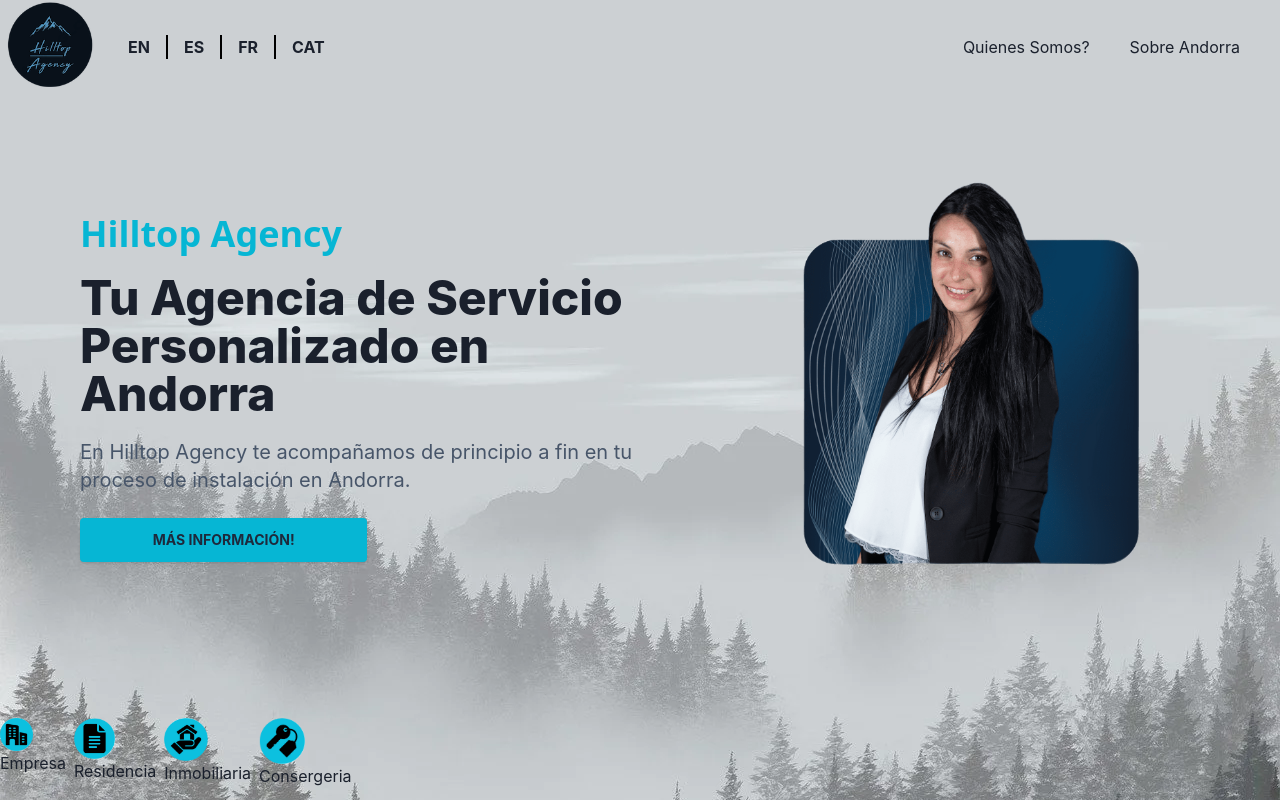
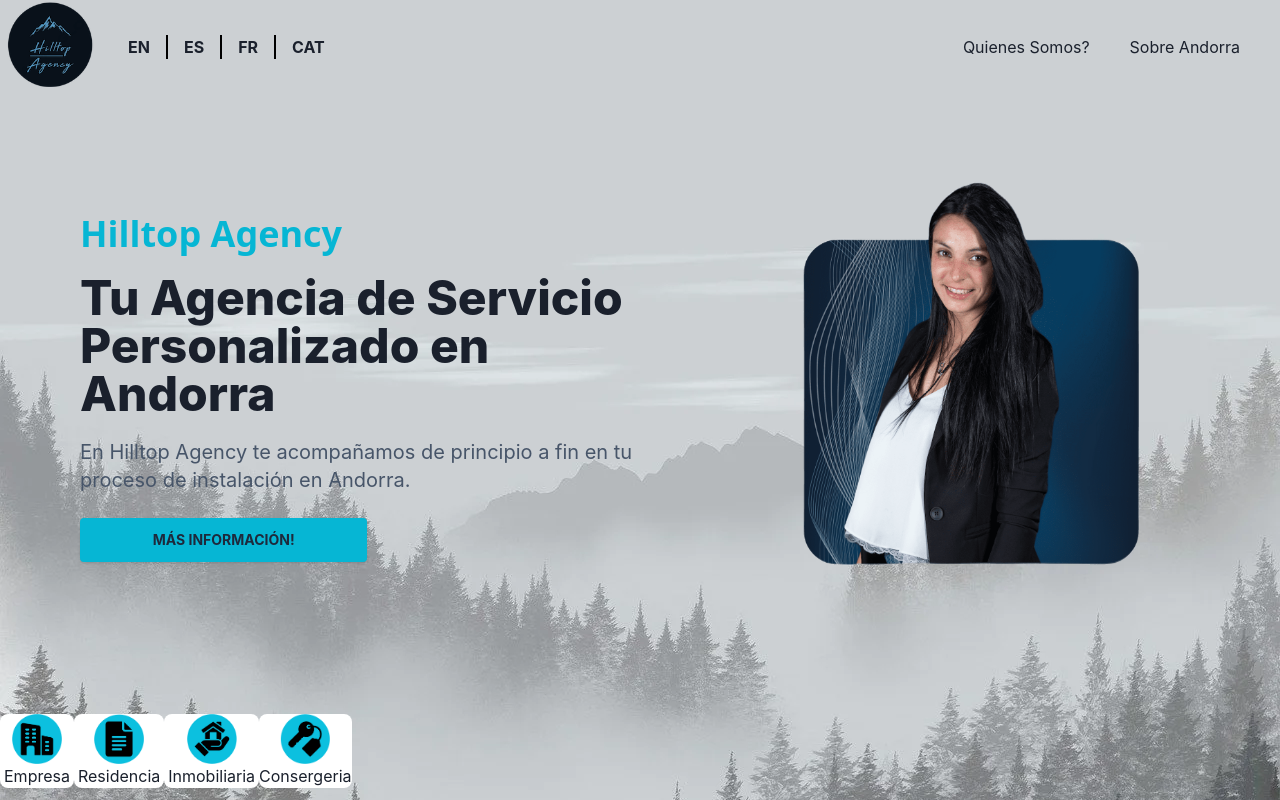
Before and after one commit to Jsendz/lauweb-dev, a React (Vite) app: page / in a window 1280 px wide. Shown: the top 800 px of the page. Built offline with nearby package versions, Linux system fonts and the light colour scheme.

Commit message:
lauweb-dev

```diff
--- a/src/Components/Empresa.jsx
+++ b/src/Components/Empresa.jsx
@@ -6,46 +6,46 @@
   const [t] = useTranslation("global");
 
   return (
-    <div className='h-screen w-full flex flex-col justify-around items-center'>
+    <div className='h-full lg:h-screen w-full flex flex-col justify-around items-center'>
         <div className='max-w-7xl mx-auto flex flex-col' >
           <div className='my-20 '>
             <h3 className='text-6xl font-extrabold my-10'>{t("empresa.titulo")}</h3>
             <p className='text-xl text-left pl-5 font-bold'>{t("empresa.paragrafo")}</p>
           </div>
-            <div className='text-left flex flex-col lg:flex-row lg:flex-wrap justify-around'>
-              <div className='w-[30%] p-5 rounded-lg bg-slate-800 text-white mb-2'>
+            <div className='w-full text-left flex flex-col lg:flex-row lg:flex-wrap justify-around mx-auto lg:mx-0'>
+              <div className='w-[90%] lg:w-[30%] p-5 rounded-lg bg-slate-800 text-white mb-2'>
                 <h4 className='text-2xl font-bold mb-2'>{t("empresa.unotitulo")}</h4>
                 <p>{t("empresa.unoparagrafo")}</p>
               </div>
-              <div className='w-[30%] p-5 rounded-lg bg-slate-800 text-white mb-2'>
+              <div className='w-[90%] lg:w-[30%] p-5 rounded-lg bg-slate-800 text-white mb-2'>
                 <h4 className='text-2xl font-bold mb-2'>{t("empresa.dostitulo")}</h4>
                 <p>{t("empresa.dosparagrafo")}</p>
               </div>
-              <div className='w-[30%] p-5 rounded-lg bg-slate-800 text-white mb-2'>
+              <div className='w-[90%] lg:w-[30%] p-5 rounded-lg bg-slate-800 text-white mb-2'>
                 <h4 className='text-2xl font-bold mb-2'>{t("empresa.trestitulo")}</h4>
                 <p>{t("empresa.tresparagrafo")}</p>
               </div>
-              <div className='w-[30%] p-5 rounded-lg bg-slate-800 text-white mb-2'>
+              <div className='w-[90%] lg:w-[30%] p-5 rounded-lg bg-slate-800 text-white mb-2'>
                 <h4 className='text-2xl font-bold mb-2'>{t("empresa.fortitulo")}</h4>
                 <p>{t("empresa.forparagrafo")}</p>
               </div>
-              <div className='w-[30%] p-5 rounded-lg bg-slate-800 text-white mb-2'>
+              <div className='w-[90%] lg:w-[30%] p-5 rounded-lg bg-slate-800 text-white mb-2'>
                 <h4 className='text-2xl font-bold mb-2'>{t("empresa.cinctitulo")}</h4>
                 <p>{t("empresa.cincparagrafo")}</p>
               </div>
-              <div className='w-[30%] p-5 rounded-lg bg-slate-800 text-white mb-2'>
+              <div className='w-[90%] lg:w-[30%] p-5 rounded-lg bg-slate-800 text-white mb-2'>
                 <h4 className='text-2xl font-bold mb-2'>{t("empresa.sistitulo")}</h4>
                 <p>{t("empresa.sisparagrafo")}</p>
               </div>
-              <div className='w-[30%] p-5 rounded-lg bg-slate-800 text-white mb-2'>
+              <div className='w-[90%] lg:w-[30%] p-5 rounded-lg bg-slate-800 text-white mb-2'>
                 <h4 className='text-2xl font-bold mb-2'>{t("empresa.setitulo")}</h4>
                 <p>{t("empresa.separagrafo")}</p>
               </div>
-              <div className='w-[30%] p-5 rounded-lg bg-slate-800 text-white mb-2'>
+              <div className='w-[90%] lg:w-[30%] p-5 rounded-lg bg-slate-800 text-white mb-2'>
                 <h4 className='text-2xl font-bold mb-2'>{t("empresa.otitulo")}</h4>
                 <p>{t("empresa.oparagrafo")}</p>
               </div>
-              <div className='w-[30%] p-5 rounded-lg bg-slate-800 text-white mb-2'>
+              <div className='w-[90%] lg:w-[30%] p-5 rounded-lg bg-slate-800 text-white mb-2'>
                 <h4 className='text-2xl font-bold mb-2'>{t("empresa.nutitulo")}</h4>
                 <p>{t("empresa.nuparagrafo")}</p>
               </div>
--- a/src/Components/Options2.jsx
+++ b/src/Components/Options2.jsx
@@ -9,29 +9,29 @@
 
   return (
     <div>
-        <div className='w-full mx-auto'>
-            <div className='flex flex-row w-full fixed bottom-3 max-w-xs'>
+        <div className='w-full '>
+            <div className='flex flex-row fixed bottom-3 max-w-xs mx-auto'>
                 <Link>
-                      <div className='mr-2'>
-                          <img src={empresa} alt="company"  className='w-1/2'/>
+                      <div className='mr-2 bg-white rounded-lg w-full flex flex-col justify-around items-center'>
+                          <img src={empresa} alt="company"  className='w-[50px]'/>
                           <h2>{t("inicio.empresa")}</h2>
                       </div>
                 </Link>
                 <Link>
-                      <div className='mr-2'>
-                          <img src={residencia} alt="Residence" className='w-1/2' />
+                      <div className='mr-2 bg-white rounded-lg w-full flex flex-col justify-around items-center'>
+                          <img src={residencia} alt="Residence" className='w-[50px]' />
                           <h2>{t("inicio.residencia")}</h2>
                       </div>
                 </Link>
                 <Link>
-                      <div className='mr-2'>
-                          <img src={immobiliaria} alt="Real Estate"  className='w-1/2'/>
+                      <div className='mr-2 bg-white rounded-lg w-full flex flex-col justify-around items-center'>
+                          <img src={immobiliaria} alt="Real Estate"  className='w-[50px]'/>
                           <h2>{t("inicio.immo")}</h2>
                       </div>
                 </Link>
                 <Link>
-                      <div className=''>
-                          <img src={consergeria} alt="Concierge"  className='w-1/2'/>
+                      <div className=' bg-white rounded-lg w-full flex flex-col justify-around items-center'>
+                          <img src={consergeria} alt="Concierge"  className='w-[50px]'/>
                           <h2>{t("inicio.conser")}</h2>
                       </div>
                 </Link>
```
